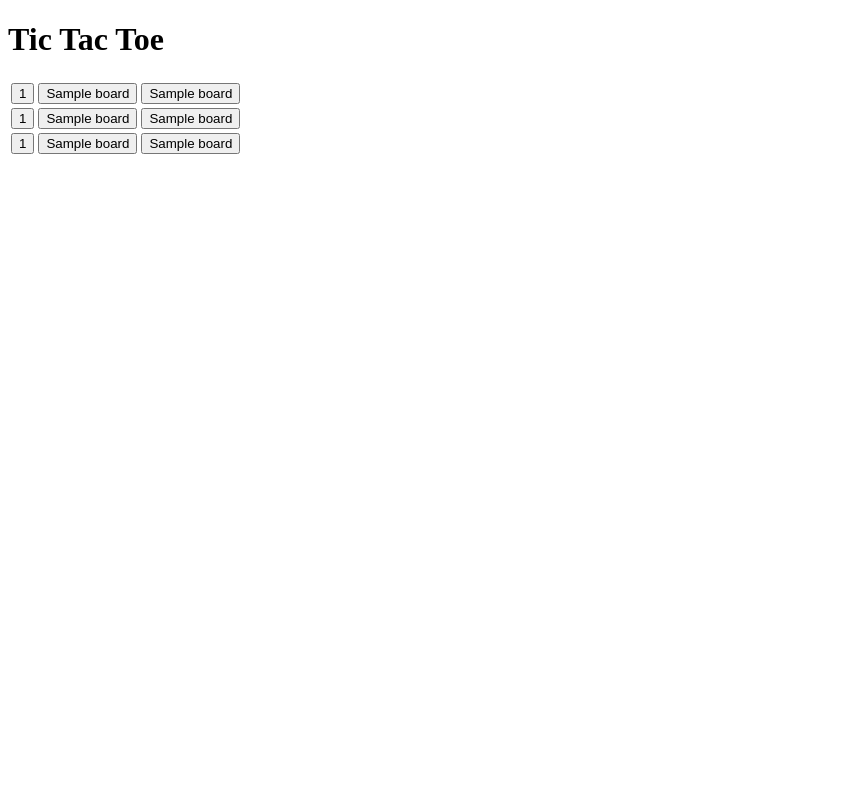
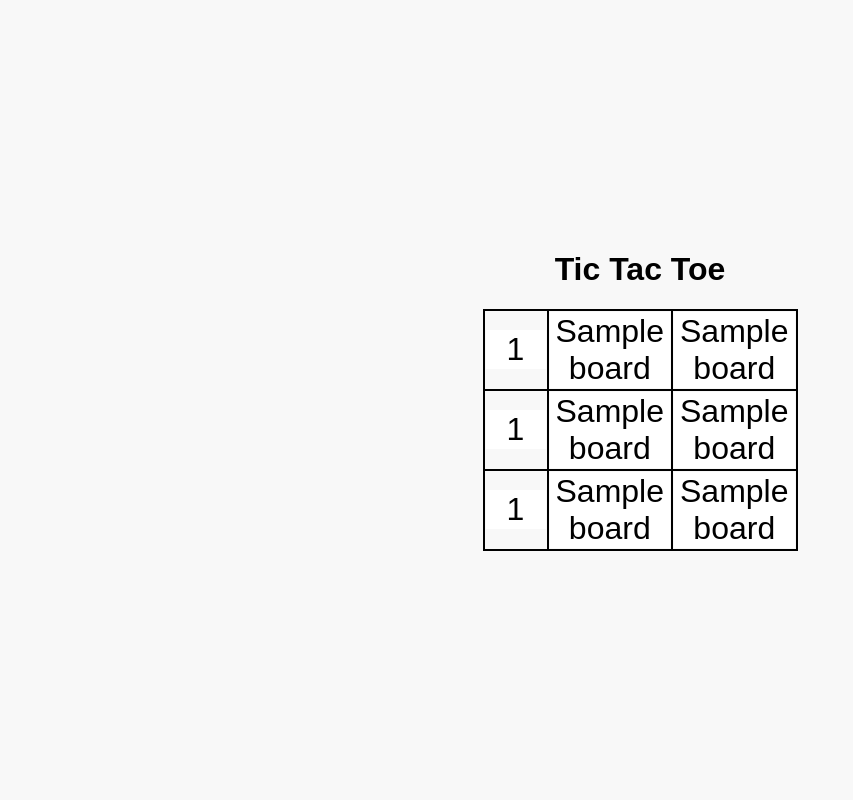
Before and after one commit to mudas2002/MidTerm, a Flask app: template templates/index.html in a window 1280 px wide. Shown: the whole page, without its empty margins (0-853 px from the left). Run offline with Flask 3, Linux system fonts and the light colour scheme; the template is opened without the code that fills it: most values are stand-ins (such as "Sample title", 1, 10 or a date in 2020).

Commit message:
game test

```diff
--- a/templates/index.html
+++ b/templates/index.html
@@ -4,8 +4,50 @@
 <html>
 <head>
     <title>Tic Tac Toe</title>
+    <style>
+        body {
+            font-family: Arial, sans-serif;
+            display: flex;
+            justify-content: center;
+            align-items: center;
+            height: 100vh;
+            background-color: #f8f8f8;
+            margin: 0;
+        }
+        .container {
+            text-align: center;
+        }
+        table {
+            margin: auto;
+            border-collapse: collapse;
+        }
+        td {
+            width: 60px;
+            height: 60px;
+            border: 2px solid #000;
+            font-size: 2em;
+            text-align: center;
+            vertical-align: middle;
+        }
+        button {
+            width: 100%;
+            height: 100%;
+            font-size: inherit;
+            background-color: #fff;
+            border: none;
+            cursor: pointer;
+        }
+        button:hover {
+            background-color: #ddd;
+        }
+        .message {
+            margin-top: 20px;
+            font-size: 1.5em;
+        }
+    </style>
 </head>
 <body>
+    <div class="container">
         <h1>Tic Tac Toe</h1>
         <table>
             {% for row in range(3) %}
@@ -22,6 +64,7 @@
             </tr>
             {% endfor %}
         </table>
-    <p>{{ message }}</p>
+        <div class="message">{{ message }}</div>
+    </div>
 </body>
 </html>
```
Also changed, not shown: web_server.py (line endings or trailing spaces). Lines whose indentation alone changed are shown as unchanged.
